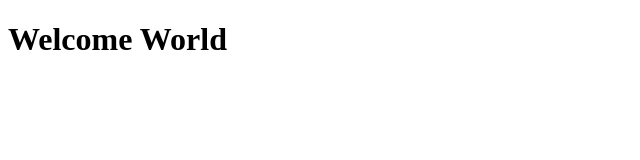
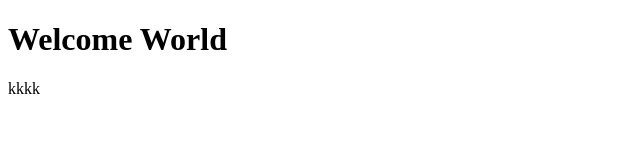
Before and after one commit to luaygitaris/youu, a plain HTML site: page index.html in a window 1280 px wide. Shown: the full height of the page, 0-640 px from the left. Drawn offline with Linux system fonts and the light colour scheme.

Commit message:
dari Luay

```diff
--- a/index.html
+++ b/index.html
@@ -7,5 +7,6 @@
 </head>
 <body>
     <h1>Welcome World</h1>
+    <p>kkkk</p>
 </body>
 </html>
```
